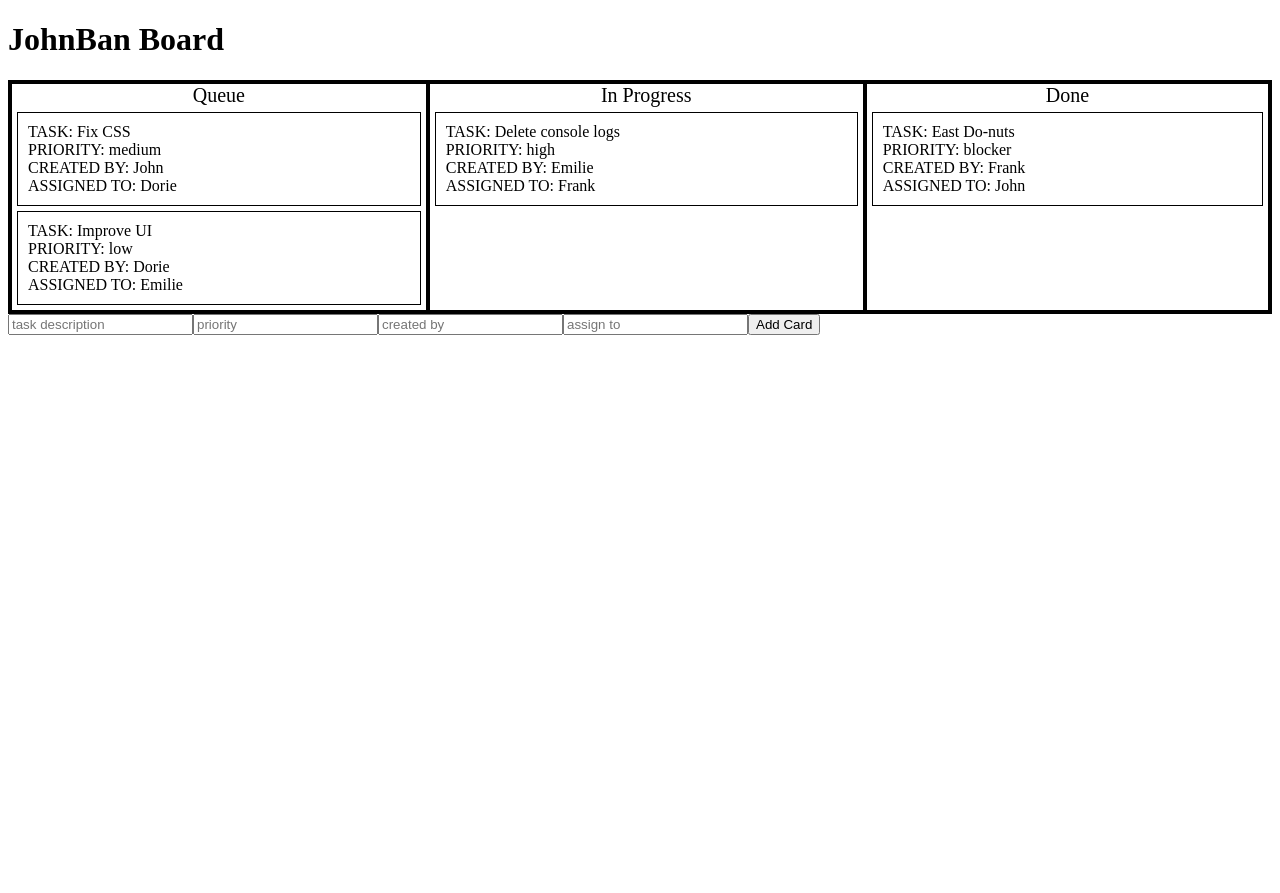
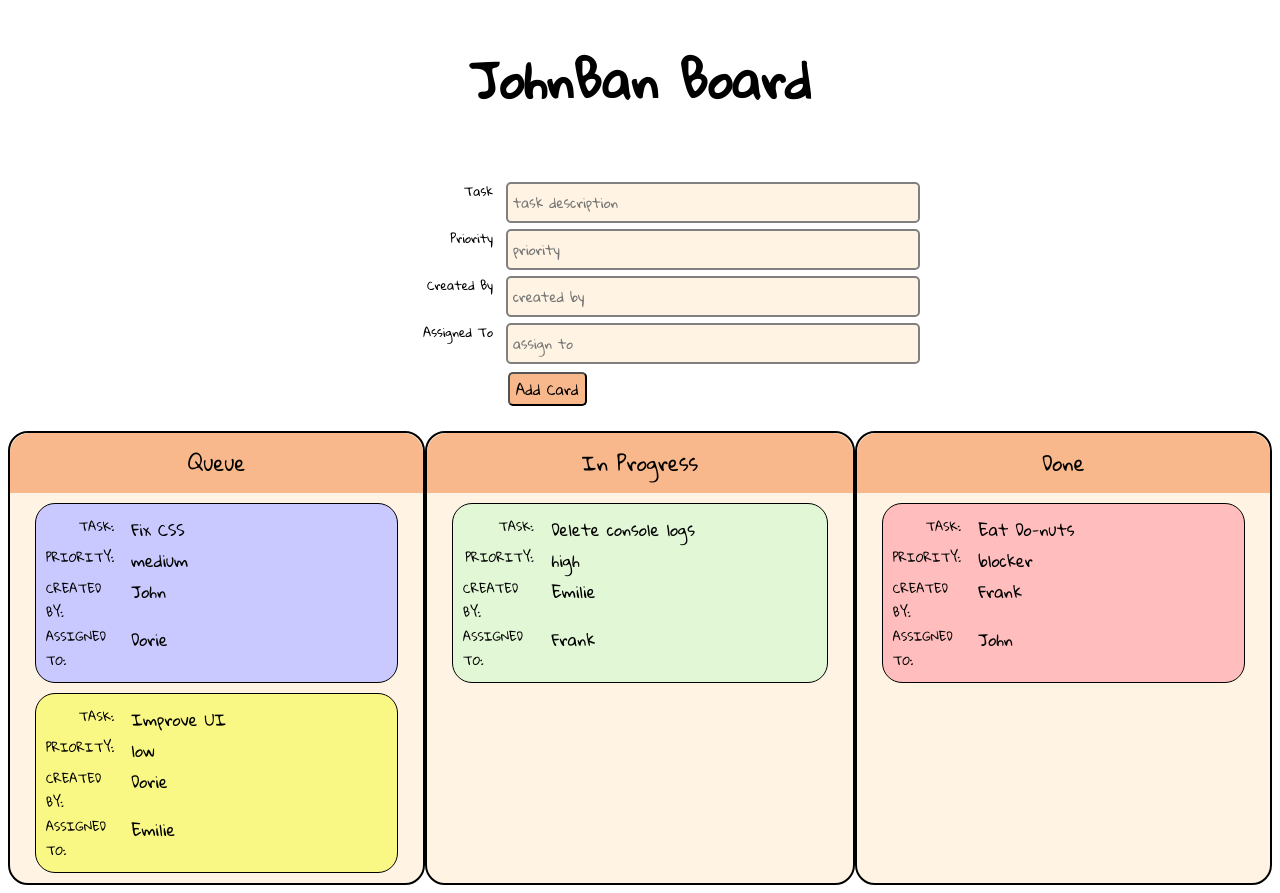
Before and after one commit to devleague/react-kanban, a React (Create React App) app: page / in a window 1280 px wide. Before the commit the page ends 800 px from the top, so only its background shows below. Built offline with nearby package versions, Linux system fonts and the light colour scheme.

Commit message:
add button

```diff
--- a/src/AddCard.js
+++ b/src/AddCard.js
@@ -37,20 +37,24 @@ class AddCard extends React.Component {
     if (!this.state.title.trim() || !this.state.priority.trim() || !this.state.createdBy.trim() || !this.state.assignedTo.trim()) { return; }
     console.log(this.state);
     this.props.onAdd(this.state);
-    // this.state = '';
-    // this.setState(this.state);
-    // // this.setState({ card: '' });
+    this.state = '';
+    this.setState({
+      title: '',
+      priority: '',
+      createdBy: '',
+      assignedTo: ''
+    });
   }
 
   render() {
     return (
-      <div>
-        <form onSubmit={this.handleSubmit.bind(this)} >
-          <input id="card_new_task" placeholder="task description" value={this.state.title} onChange={this.handleTaskChange.bind(this)} />
-          <input id="card_new_priority" placeholder="priority" value={this.state.priority} onChange={this.handlePriorityChange.bind(this)} />
-          <input id="card_created_by" placeholder="created by" value={this.state.createdBy} onChange={this.handleCreatorChange.bind(this)} />
-          <input id="card_assigned_to" placeholder="assign to" value={this.state.assignedTo} onChange={this.handleAssigneeChange.bind(this)} />
-          <button type="submit">Add Card</button>
+      <div className="add_card_container">
+        <form className="add_card_form" onSubmit={this.handleSubmit.bind(this)} >
+          <div className="runin">Task</div><div className="text"><input id="card_new_task" placeholder="task description" value={this.state.title} onChange={this.handleTaskChange.bind(this)}/></div>
+          <div className="runin">Priority</div><div className="text"><input id="card_new_priority" placeholder="priority" value={this.state.priority} onChange={this.handlePriorityChange.bind(this)} /></div>
+          <div className="runin">Created By</div><div className="text"><input id="card_created_by" placeholder="created by" value={this.state.createdBy} onChange={this.handleCreatorChange.bind(this)} /></div>
+          <div className="runin">Assigned To</div><div className="text"><input id="card_assigned_to" placeholder="assign to" value={this.state.assignedTo} onChange={this.handleAssigneeChange.bind(this)} /></div>
+          <div className="runin"></div><div className="text"><button type="submit">Add Card</button></div>
         </form>
       </div>
     );
--- a/src/App.css
+++ b/src/App.css
@@ -1,10 +1,41 @@
+@import url("https://fonts.googleapis.com/css?family=Gloria+Hallelujah");
+
+input {
+  border: gray solid 2px;
+  border-radius: 5px;
+  margin: 3px;
+  width: 400px;
+  padding: 5px;
+  font-family: "Gloria Hallelujah", cursive;
+  background-color: #fff4e4; }
+
+button {
+  border-radius: 5px;
+  background-color: #f8b88b;
+  font-family: "Gloria Hallelujah", cursive;
+  font-size: 14px;
+  margin: 5px; }
+
+.banner {
+  font-family: "Gloria Hallelujah", cursive;
+  text-align: center;
+  font-size: 24px;
+}
+
 .kanban_board {
   display: grid;
-  grid-template-columns: 3;
-  border: black solid 2px; }
+  grid-template-columns: [first] 33% [second] 34% [third] 33%;
+  font-family: "Gloria Hallelujah", cursive; }
 
 .queue_container, .inProgress_container, .done_container {
-  border: black solid 2px; }
+  border: black solid 2px;
+  border-radius: 20px;
+  background-color: #fff4e4; }
+
+.queue_header, .inProgress_header, .done_header {
+  background-color: #f8b88b;
+  border-radius: 20px 20px 0px 0px;
+  padding: 10px; }
 
 .queue_container {
   grid-column: 1/1; }
@@ -19,6 +50,50 @@
   padding: 10px;
   border: black solid 1px;
   margin: 5px; }
+
+.card_title, .card_priority, .created_by, .assigned_to {
+  display: grid;
+  grid-template-columns: [first] 20% [second] 5% [third] 75%; }
+
+.add_card_form {
+  display: grid;
+  grid-template-columns: [first] 20% [second] 2% [third] 78%;
+  font-family: "Gloria Hallelujah", cursive; }
+
+.add_card_outer {
+  padding: 20px; }
+
+.add_card_container {
+  width: 40%;
+  margin: 0 auto; }
+
+.runin {
+  grid-column: 1/1;
+  justify-self: right;
+  font-size: 12px;
+}
+
+.text {
+  grid-column: 3/3;
+  justify-self: start; }
+
+.blocker, .high, .medium, .low {
+  padding: 10px;
+  border: black solid 1px;
+  margin: 10px 25px 10px 25px;
+  border-radius: 20px; }
+
+.blocker {
+  background-color: #ffbdbd; }
+
+.high {
+  background-color: #e1f7d5; }
+
+.medium {
+  background-color: #c9c9ff; }
+
+.low {
+  background-color: #faf884; }
 
 .queue_header, .inProgress_header, .done_header {
   text-align: center;
--- a/src/App.js
+++ b/src/App.js
@@ -7,6 +7,9 @@ const App = () => (
 <div>
   <div className="banner">
     <h1>JohnBan Board</h1>
+  </div>
+  <div className="add_card_outer">
+    <AddCard />
   </div>
   <div className="kanban_board">
     <div className="queue_container">
@@ -28,9 +31,6 @@ const App = () => (
       </div>
     </div>
   </div>
-  <div className="add_card_form">
-    <AddCard />
-  </div>
 </div>
 )
 
--- a/src/App.scss
+++ b/src/App.scss
@@ -1,16 +1,55 @@
+@import url("https://fonts.googleapis.com/css?family=Gloria+Hallelujah");
+$blocker: #ffbdbd;
+$high: #e1f7d5;
+$medium: #c9c9ff;
+$low: #faf884;
+$bg: #fff4e4;
+$head: #f8b88b;
+$main-font: 'Gloria Hallelujah', cursive;
+
+input {
+  border: gray solid 2px;
+  border-radius: 5px;
+  margin: 3px;
+  width: 400px;
+  padding: 5px;
+  font-family: $main-font;
+  background-color: $bg;
+}
+
+button {
+  border-radius: 5px;
+  background-color: $head;
+  font-family: $main-font;
+  font-size: 14px;
+  margin: 5px;
+}
+
+.banner {
+  font-family: $main-font;
+  text-align: center;
+}
+
 .kanban_board {
   display: grid;
-  grid-template-columns: 3;
-  border: black solid 2px;
+  grid-template-columns: [first] 33% [second] 34% [third] 33%;
+  font-family: $main-font;
 }
 
 .queue_container, .inProgress_container, .done_container {
    border: black solid 2px;
+   border-radius: 20px;
+   background-color: $bg;
+}
+
+.queue_header, .inProgress_header, .done_header {
+  background-color: $head;
+  border-radius: 20px 20px 0px 0px;
+  padding: 10px;
 }
 
 .queue_container {
   grid-column: 1/1;
-
 }
 
 .inProgress_container {
@@ -27,11 +66,64 @@
   margin: 5px;
 }
 
+.card_title, .card_priority, .created_by, .assigned_to {
+  display: grid;
+  grid-template-columns: [first] 47.5% [second] 5% [third] 47.5%;
+}
+
+.add_card_form {
+  display: grid;
+  grid-template-columns: [first] 20% [second] 2% [third] 78%;
+  font-family: $main-font;
+}
+
+.add_card_outer {
+  padding: 20px;
+}
+
+.add_card_container {
+  width: 40%;
+  margin: 0 auto;
+}
+
+.runin {
+  grid-column: 1/1;
+  justify-self: right;
+  font-size: 12px;
+}
+
+.text {
+  grid-column: 3/3;
+  justify-self: start;
+}
+
+.blocker, .high, .medium, .low {
+  padding: 10px;
+  border: black solid 1px;
+  margin: 10px 25px 10px 25px;
+  border-radius: 20px;
+}
+
+.blocker {
+  background-color: $blocker;
+}
+
+.high {
+  background-color: $high;
+}
+
+.medium {
+  background-color: $medium;
+}
+
+.low {
+  background-color: $low;
+}
+
 .queue_header, .inProgress_header, .done_header {
   text-align: center;
   font-size: 20px;
 }
-
 
 .popup {
     position: relative;
--- a/src/Card.js
+++ b/src/Card.js
@@ -1,11 +1,11 @@
 import React from 'react'
 
-const Card = ({ title, priority, createdBy, assignedTo, onClick }) => (
-  <div onClick={onClick} className="card">
-    <div className="card_title">TASK: {title}</div>
-    <div className="card_priority">PRIORITY: {priority}</div>
-    <div className="created_by">CREATED BY: {createdBy}</div>
-    <div className="assigned_to">ASSIGNED TO: {assignedTo}</div>
+const Card = ({ columnName, title, priority, createdBy, assignedTo, onClick }) => (
+  <div onClick={onClick} className={priority}>
+    <div className="card_title"><div className="runin">TASK:</div><div className="text">{title}</div></div>
+    <div className="card_priority"><div className="runin">PRIORITY:</div><div className="text">{priority}</div></div>
+    <div className="created_by"><div className="runin">CREATED BY:</div><div className="text">{createdBy}</div></div>
+    <div className="assigned_to"><div className="runin">ASSIGNED TO:</div><div className="text">{assignedTo}</div></div>
   </div>
 )
 
--- a/src/reducers.js
+++ b/src/reducers.js
@@ -29,7 +29,7 @@ const kanbanReducers = (state = { cards: [
       },
       {
         "_id": 5,
-        "title": "East Do-nuts",
+        "title": "Eat Do-nuts",
         "priority": "blocker",
         "status": "done",
         "createdBy": "Frank",
```
